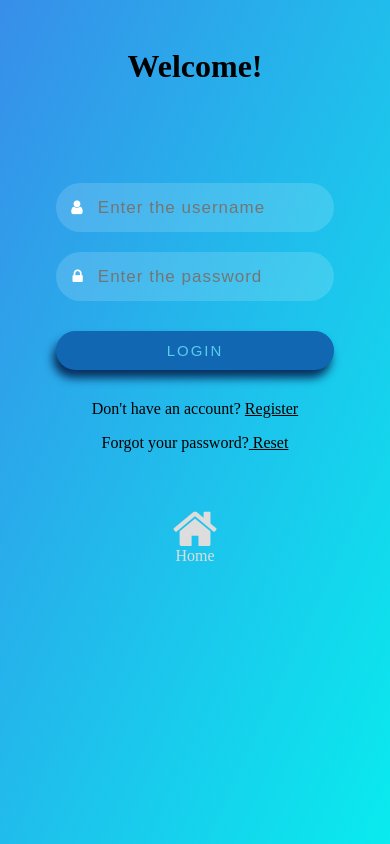
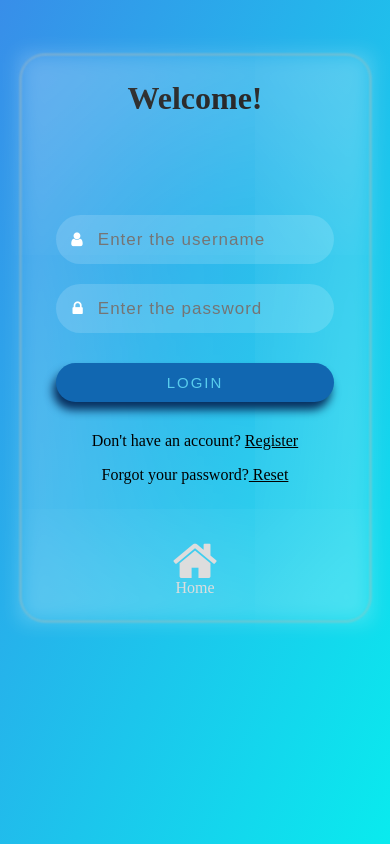
Before and after one commit to Chamud/covid-status-tracker, a Django app: page /login in a window 390 px wide. Run offline with Django 3.2, Linux system fonts and the light colour scheme.

Commit message:
modify login css2'

```diff
--- a/static/css/accountform.css
+++ b/static/css/accountform.css
@@ -10,13 +10,38 @@
 	width: 100%;
 	height: 100%;
 }
-.container {
+.iceblock {
     -webkit-background-size: cover;
     -moz-background-size: cover;
     -o-background-size: cover;
     -ms-background-size: cover;
 	position: relative;
 }
+
+.iceblock:before {
+    content: '';
+    position: absolute;
+    top: -10%;
+    left: 25%;
+    right: 25%;
+    bottom: -10%;
+    box-shadow: inset 0 0 2000px rgba(255, 255, 255, .5);
+    filter: blur(10px);
+}
+
+.iceblock:after {
+	content: " ";
+	position: absolute;
+    top: -11%;
+    left: 25%;
+    right: 25%;
+    bottom: -11%;
+	border: 1px solid #b2beb5;
+    border-radius: 25px;
+    filter: blur(1px);
+
+}
+
 .content-w3ls {
     max-width: 500px;
     margin: 6em auto;
@@ -220,6 +245,27 @@ a, a:visited, a:hover, a:active {
 	.content-bottom {
         margin-top: 25%;
     }
+    .iceblock{
+    	margin-top: 80px;
+    }
+    .iceblock:before {
+    content: '';
+    position: absolute;
+    top: -5%;
+    left: 5%;
+    right: 5%;
+    bottom: -5%;
+
+	}
+	.iceblock:after {
+    content: '';
+    position: absolute;
+    top: -5%;
+    left: 5%;
+    right: 5%;
+    bottom: -5%;
+
+	}
 
     .bottom-grid, .bottom-grid1 {
 		flex-direction: column;
--- a/templates/accounts/login.html
+++ b/templates/accounts/login.html
@@ -3,7 +3,8 @@
 
 {% block content %}
 <div class="wrapper">
-	<div class="container">
+	<div class="iceblock">
+		<div
 			<div class="content-w3ls">
 				<div class="text-center">
 					<h1>Welcome!</h1>
```
Also changed, not shown: db.sqlite3. Lines whose indentation alone changed are shown as unchanged.
